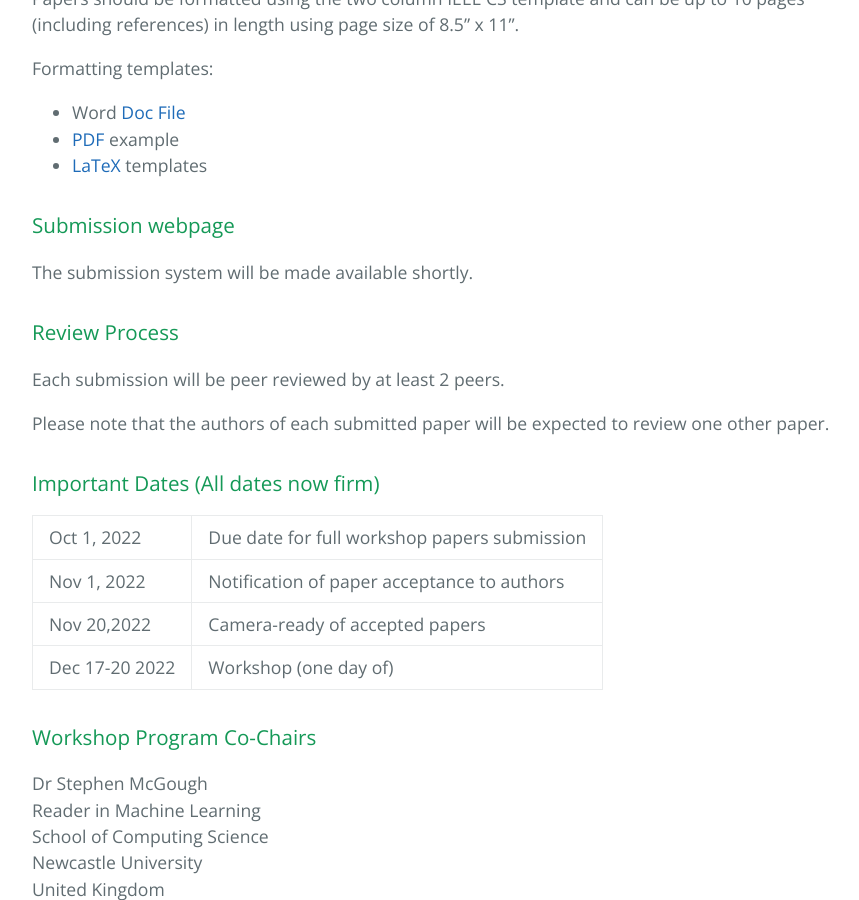
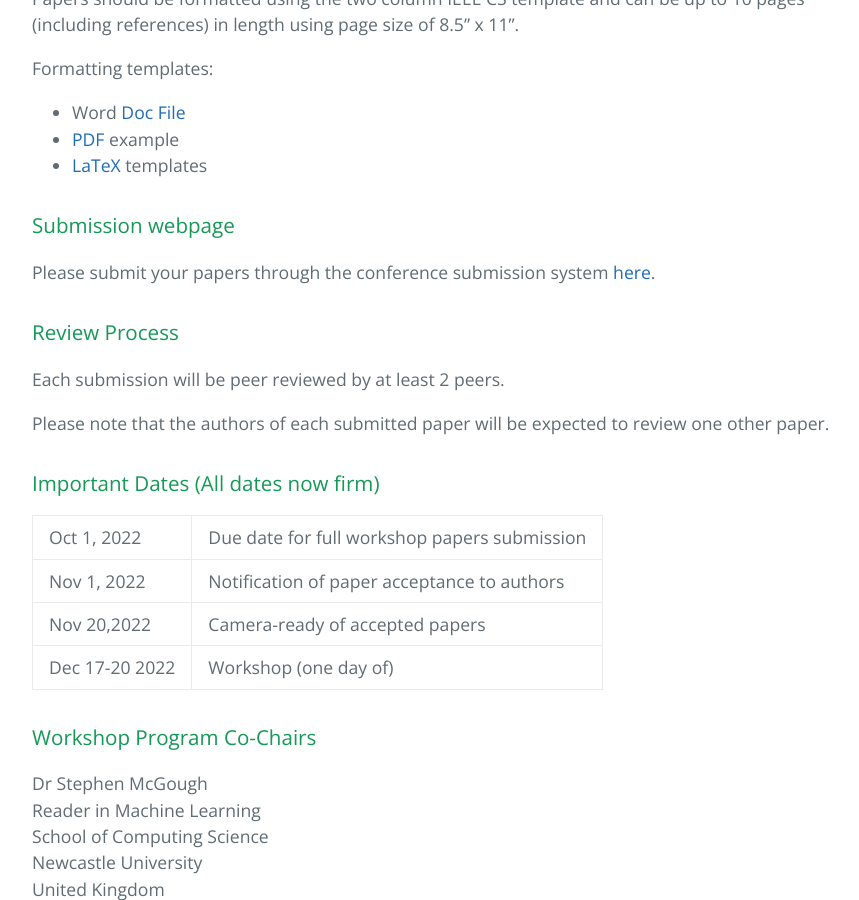
Before and after one commit to bda4s/bda4s.github.io, a Jekyll site: the page built from index.md, in a window 1280 px wide and 900 px high, scrolled down 2773 px. Shown: the whole window, without its empty margins (192-1051 px from the left). Built offline with Jekyll 4.4.1, drawn with Linux system fonts in a browser that asks for light colours; our own code applies the rules of GitHub Pages for plain Markdown files.

Commit message:
Update index.md
Added submission link

```diff
--- a/index.md
+++ b/index.md
@@ -65,7 +65,7 @@ Formatting templates:
 
 ### Submission webpage
 
-The submission system will be made available shortly.
+Please submit your papers through the conference submission system [here](https://wi-lab.com/cyberchair/2022/bigdata22/scripts/submit.php?subarea=S31&undisplay_detail=1&wh=/cyberchair/2022/bigdata22/scripts/ws_submit.php).
 
 ### Review Process
 
```
